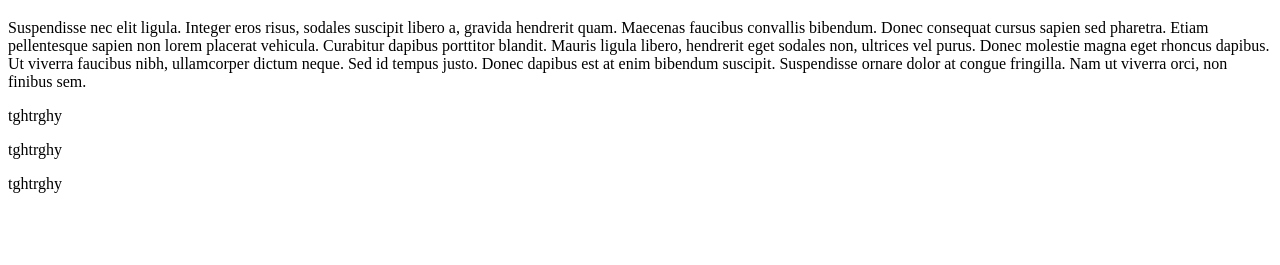
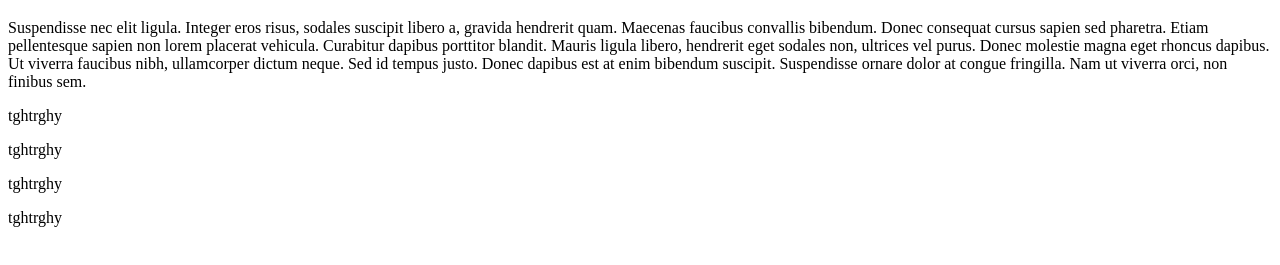
Before and after one commit to SinekaSD/ForLearning, a plain HTML site: page login.html in a window 1280 px wide. Shown: the part 61-326 px from the top of the page. Drawn offline with Linux system fonts and the light colour scheme.

Commit message:
modify file

```diff
--- a/login.html
+++ b/login.html
@@ -15,6 +15,8 @@
     <p>tghtrghy</p>
     <p>tghtrghy</p>
     <p>tghtrghy</p>
+    <p>tghtrghy</p>
+
 
 </body>
 </html>
```
